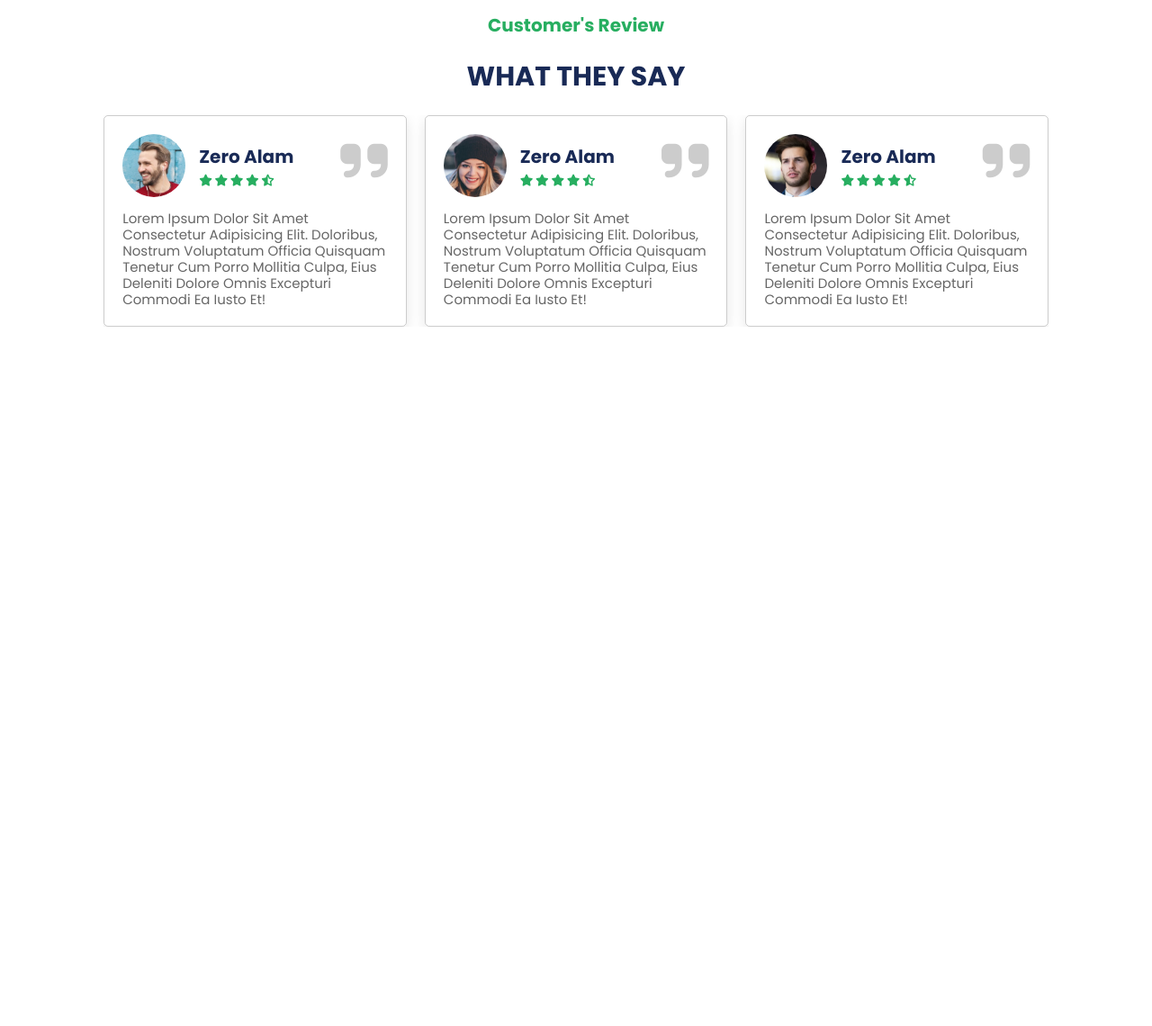
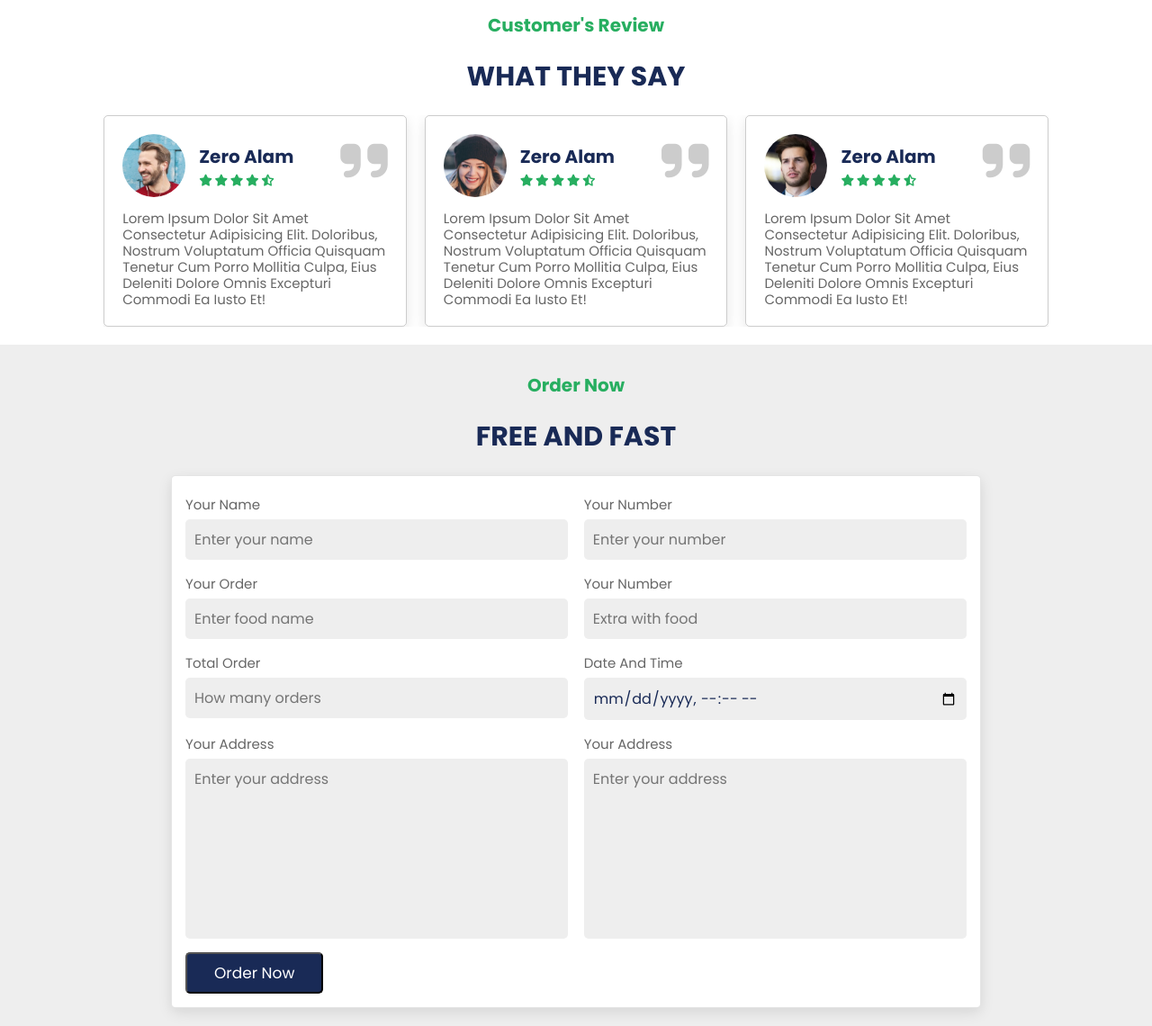
Before and after one commit to arifulhasantotul/projectresto, a plain HTML site: page index.html in a window 1280 px wide. Shown: the part 3948-5088 px from the top of the page at 90% size. Before the commit the page ends 4331 px from the top, so only its background shows below. Drawn offline with nearby package versions, Linux system fonts and the light colour scheme.

Commit message:
order done

```diff
--- a/css/style.css
+++ b/css/style.css
@@ -539,6 +539,62 @@ main section:nth-child(even){
     line-height: 1.8rem;
     color: var(--light-color);
 }
+/* review end  */
+
+
+
+
+
+
+
+/* order start  */
+.order form{
+    max-width: 90rem;
+    border-radius: .5rem;
+    box-shadow: var(--box-shadow);
+    border: .1rem solid rgba(0,0,0,.1);
+    background: #fff;
+    padding: 1.5rem;
+    margin: 0 auto;
+}
+.order form .input_box{
+    display: flex;
+    flex-wrap: wrap;
+    justify-content: space-between;
+}
+.order form .input_box .input{
+    width: 49%;
+}
+.order form .input_box .input span{
+    display: block;
+    padding: .5rem 0;
+    font-size: 1.5rem;
+    color: var(--light-color);
+}
+.order form .input_box .input input,
+.order form .input_box .input textarea{
+    background: #eee;
+    border: none;
+    border-radius: .5rem;
+    padding: 1rem;
+    font-size: 1.6rem;
+    color: var(--black);
+    text-transform: none;
+    margin-bottom: 1rem;
+    width: 100%;
+}
+.order form .input_box .input input:focus,
+.order form .input_box .input textarea:focus{
+    border: .1rem solid var(--green);
+}
+.order form .input_box .input textarea{
+    height: 20rem;
+    resize: none;
+}
+.order form .btn{
+    margin-top: 0;
+}
+/* order end  */
 
 /* main end */
 
@@ -634,9 +690,10 @@ main section:nth-child(even){
         font-size: 5rem;
     }
 
+
 }
 
-@media (max-width:480px){
+@media (max-width:450px){
 
     html{
         font-size: 50%;
--- a/index.html
+++ b/index.html
@@ -737,6 +737,7 @@
         </section>
         <!-- menu end  -->
 
+        <!-- review start  -->
         <section id="review" class="review">
 
                 <h3 class="sub_heading">Customer's review</h3>
@@ -886,8 +887,101 @@
 
                 </div>
 
+        </section>
+        <!-- review end  -->
 
+        <!-- order start  -->
+        <section id="order" class="order">
+
+            <h3 class="sub_heading">Order Now</h3>
+            <h1 class="heading">Free and fast</h1>
+
+            <form action="">
+
+                <!-- input box start  -->
+                <article class="input_box">
+
+                    <!-- name field start  -->
+                    <div class="input">
+                        <span>your name</span>
+                        <input type="text" placeholder="Enter your name">
+                    </div>
+                    <!-- name field end  -->
+
+                    <!-- number field start  -->
+                    <div class="input">
+                        <span>your number</span>
+                        <input type="text" placeholder="Enter your number">
+                    </div>
+                    <!-- number field end  -->
+
+                </article>
+                <!-- input box end  -->
+
+                <!-- input box start  -->
+                <article class="input_box">
+
+                    <!-- order field start  -->
+                    <div class="input">
+                        <span>your order</span>
+                        <input type="text" placeholder="Enter food name">
+                    </div>
+                    <!-- order field end  -->
+
+                    <!-- number field start  -->
+                    <div class="input">
+                        <span>your number</span>
+                        <input type="text" placeholder="Extra with food">
+                    </div>
+                    <!-- number field end  -->
+
+                </article>
+                <!-- input box end  -->
+
+                <!-- input box start  -->
+                <article class="input_box">
+
+                    <!-- order field start  -->
+                    <div class="input">
+                        <span>Total order</span>
+                        <input type="number" placeholder="How many orders">
+                    </div>
+                    <!-- order field end  -->
+
+                    <!-- number field start  -->
+                    <div class="input">
+                        <span>Date and Time</span>
+                        <input type="datetime-local">
+                    </div>
+                    <!-- number field end  -->
+
+                </article>
+                <!-- input box end  -->
+
+                <!-- input box start  -->
+                <article class="input_box">
+
+                    <!-- order field start  -->
+                    <div class="input">
+                        <span>your address</span>
+                        <textarea placeholder="Enter your address" name="" id="" cols="30" rows="10"></textarea>
+                    </div>
+                    <!-- order field end  -->
+
+                    <!-- order field start  -->
+                    <div class="input">
+                        <span>your address</span>
+                        <textarea placeholder="Enter your address" name="" id="" cols="30" rows="10"></textarea>
+                    <!-- order field end  -->
+
+                </article>
+                <!-- input box end  -->
+
+                <input type="submit" value="order now" class="btn">
+
+            </form>
         </section>
+        <!-- order end  -->
 
     </main>
     <!-- main end  -->
```
